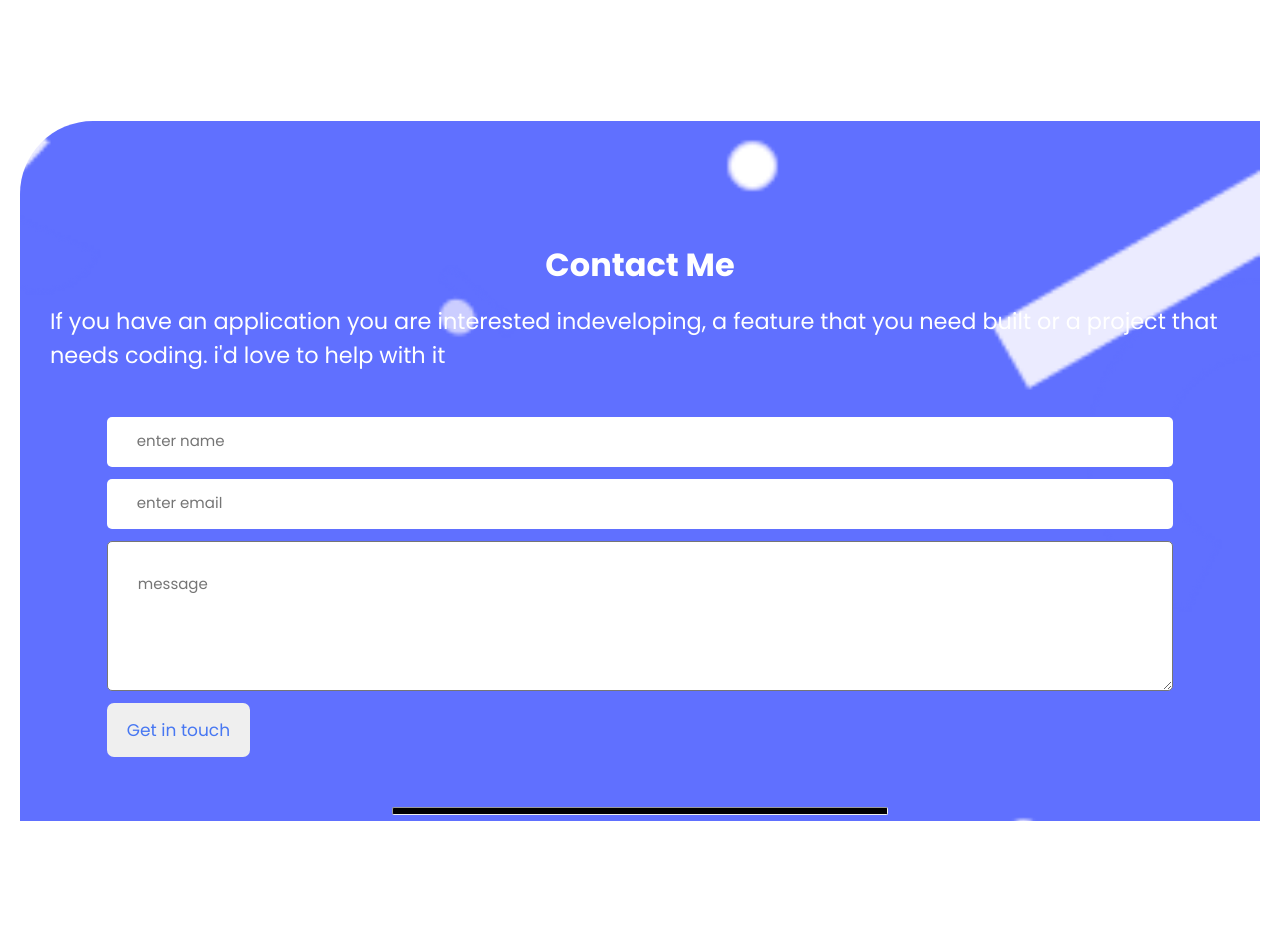
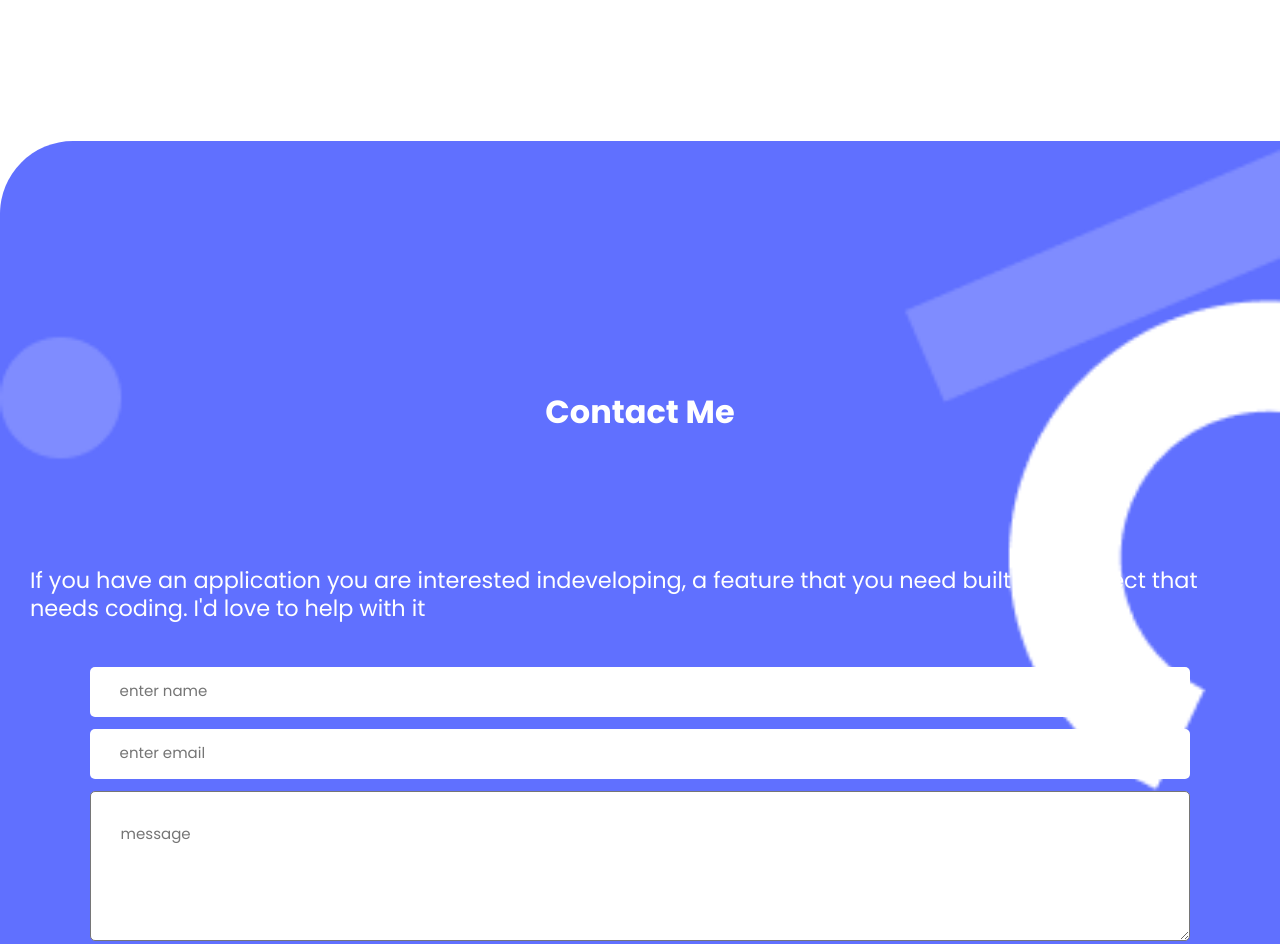
Before and after one commit to riskmaris/mobile-App, a website: page index.html in a window 1280 px wide. Shown: the part 7920-8864 px from the top of the page. Before the commit the page ends 8761 px from the top, so only its background shows below. Drawn offline with nearby package versions, Linux system fonts and the light colour scheme.

Commit message:
add new images and modify css file

```diff
--- a/index.html
+++ b/index.html
@@ -244,16 +244,16 @@
           </li>
         </ul>
           </div>
-
+      </section>
 
        <!------------------contact form--------------------->
 
-
+      <section class="image">
         <div class="about-contact">
           <div class="title-container">
             <h2 class="contact">Contact Me</h2>
             <p class="para">If you have an application you are interested indeveloping,
-                a feature that you need built or a project that needs coding. i'd love to help with it</p>
+              a feature that you need built or a project that needs coding. I'd love to help with it</p>
           </div>
           <div class="form-container">
             <form action="https://formspree.io/f/mqkoyoby" method="post" id="form" class="labels">
--- a/style.css
+++ b/style.css
@@ -37,6 +37,7 @@ ul li a {
 }
 
 .parent {
+  width: 100%;
   padding: 20px;
   height: 100%;
 }
@@ -236,12 +237,18 @@ h4 {
 }
 
 .contact {
+  padding-top: 10%;
+  font-weight: 700;
+  line-height: 52px;
   color: #fff;
-  font-size: 50px;
+  font-size: 40px;
 }
 
 .para {
+  margin-top: 9%;
   font-size: 20px;
+  font-weight: 400;
+  line-height: 28px;
   color: #fff;
 }
 
@@ -251,15 +258,9 @@ h4 {
   flex-direction: column;
   justify-content: center;
   align-items: center;
-  background-image: url("./images/header-shapes\ mobile.png");
+  background-image: url("./images/contact-form-shapes-mobile.png");
+  background-size: cover;
   background-repeat: no-repeat;
-  background-size: cover;
-
-  /* background-image: url(images/contact\ form\ shapes-mobile.svg); */
-
-  /* background-image: url(images/header-shapes\ mobile.png);
-  background-position: cover;
-  background-repeat: no-repeat; */
   background-color: #6070ff;
   border-top-left-radius: 73px;
   padding-top: 60px;
```
Also changed, not shown: images/Contact me (2).png (added), images/contact-form-shapes-mobile.png (added), images/social media icons.png (deleted). Lines whose indentation alone changed are shown as unchanged.
